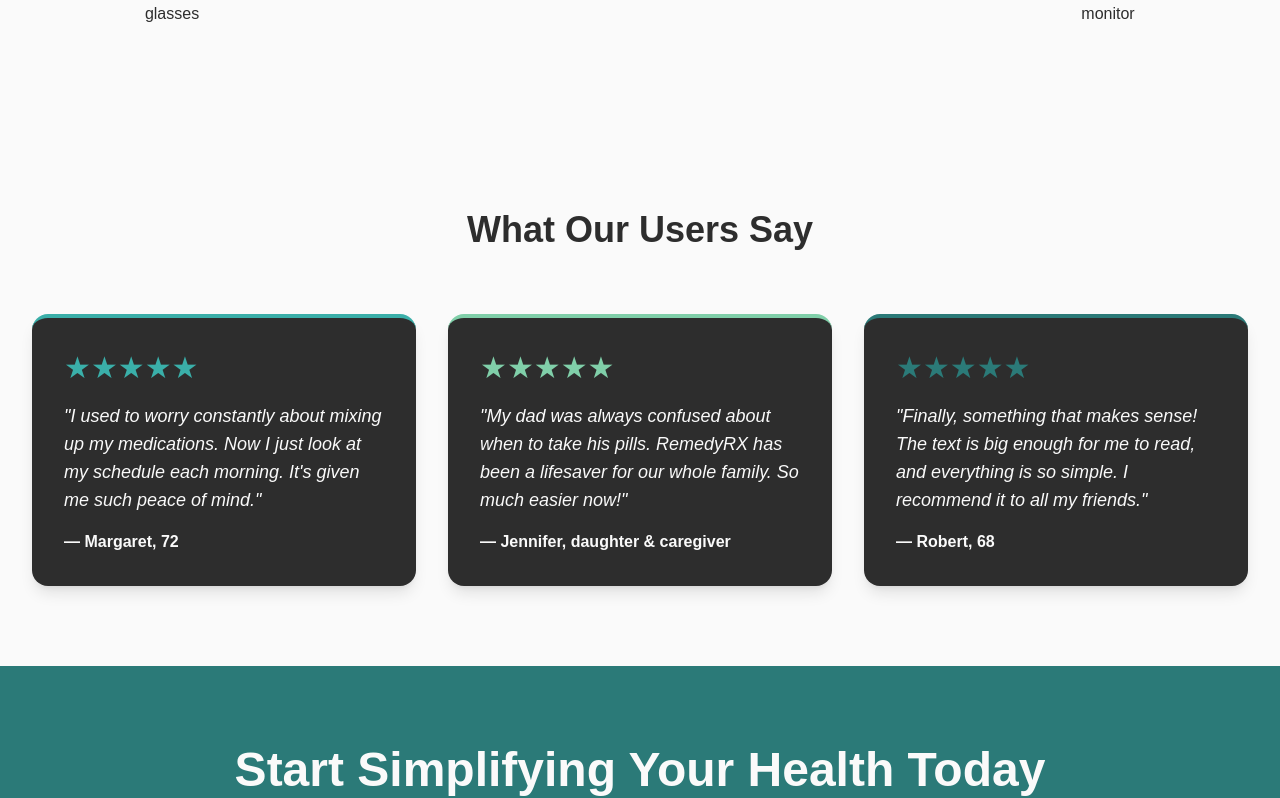
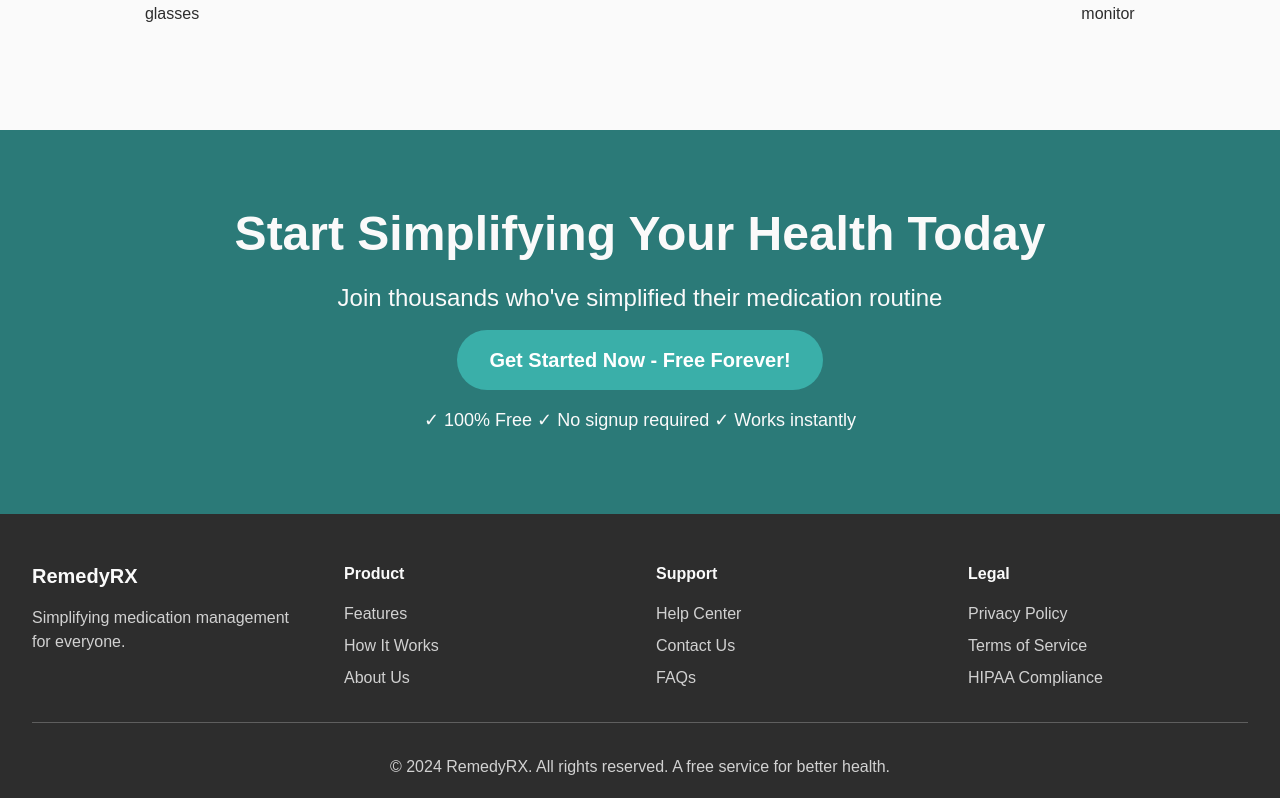
Before and after one commit to soumiksen/MediRoutine, a Next.js app: page / in a window 1280 px wide. Shown: the part 2664-3462 px from the top of the page. Built offline with nearby package versions, Linux system fonts and the light colour scheme.

Commit message:
Removing fake reviews, and adding space

```diff
--- a/src/app/page.js
+++ b/src/app/page.js
@@ -196,62 +196,19 @@ export default function Home() {
         </div>
       </section>
 
-      {/* Testimonials */}
-      <section className='py-20'>
-        <div className='max-w-7xl mx-auto px-4 sm:px-6 lg:px-8'>
-          <h2 className='text-4xl font-bold text-center mb-16'>
-            What Our Users Say
-          </h2>
-
-          <div className='grid md:grid-cols-3 gap-8'>
-            <div className='bg-remedy-secondary text-remedy-primary p-8 rounded-2xl shadow-lg border-t-4 border-remedy-aqua'>
-              <div className='text-remedy-aqua text-3xl mb-4'>★★★★★</div>
-              <p className='text-lg mb-4 italic'>
-                "I used to worry constantly about mixing up my medications. Now
-                I just look at my schedule each morning. It's given me such
-                peace of mind."
-              </p>
-              <p className='font-bold'>— Margaret, 72</p>
-            </div>
-
-            <div className='bg-remedy-secondary text-remedy-primary p-8 rounded-2xl shadow-lg border-t-4 border-remedy-success'>
-              <div className='text-remedy-success text-3xl mb-4'>★★★★★</div>
-              <p className='text-lg mb-4 italic'>
-                "My dad was always confused about when to take his pills.
-                RemedyRX has been a lifesaver for our whole family. So much
-                easier now!"
-              </p>
-              <p className='font-bold'>
-                — Jennifer, daughter & caregiver
-              </p>
-            </div>
-
-            <div className='bg-remedy-secondary text-remedy-primary p-8 rounded-2xl shadow-lg border-t-4 border-remedy-teal'>
-              <div className='text-remedy-teal text-3xl mb-4'>★★★★★</div>
-              <p className='text-lg mb-4 italic'>
-                "Finally, something that makes sense! The text is big enough for
-                me to read, and everything is so simple. I recommend it to all
-                my friends."
-              </p>
-              <p className='font-bold'>— Robert, 68</p>
-            </div>
-          </div>
-        </div>
-      </section>
-
       {/* Final CTA */}
       <section className='bg-remedy-teal py-20'>
         <div className='max-w-4xl mx-auto px-4 sm:px-6 lg:px-8 text-center'>
           <h2 className='text-4xl md:text-5xl font-bold text-remedy-primary mb-6'>
             Start Simplifying Your Health Today
           </h2>
-          <p className='text-2xl text-remedy-primary mb-10'>
+          <p className='text-2xl text-remedy-primary mb-4'>
             Join thousands who've simplified their medication routine
           </p>
           <Button>
             Get Started Now - Free Forever!
           </Button>
-          <p className='text-remedy-primary text-lg'>
+          <p className='text-remedy-primary text-lg mt-4'>
             ✓ 100% Free ✓ No signup required ✓ Works instantly
           </p>
         </div>
```
